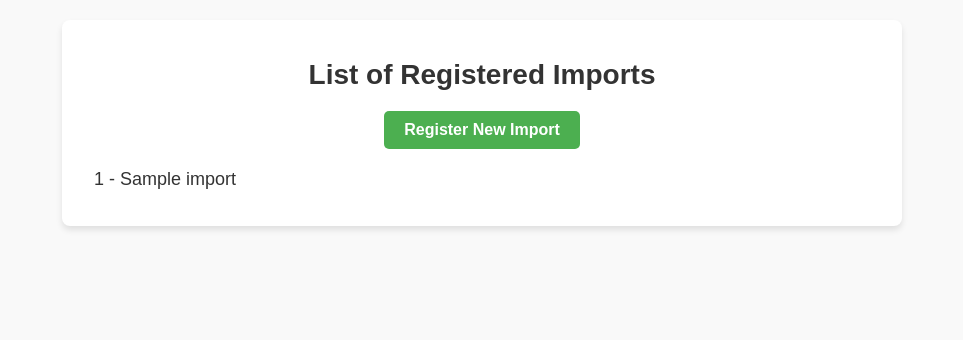
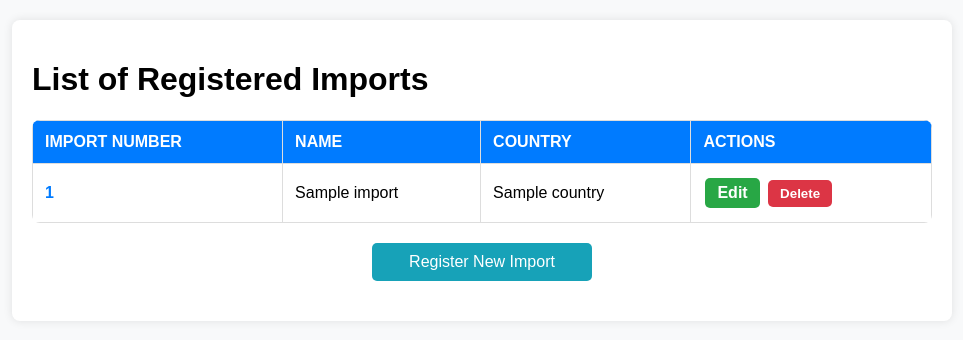
Before and after one commit to levankan/shipment, a Django app: template shipment/imports/templates/imports/import_list.html in a window 1280 px wide. Shown: the top 340 px of the page, without its empty margins (158-1121 px from the left). Run offline with Django 3.2, Linux system fonts and the light colour scheme; the template is opened without the code that fills it: most values are stand-ins (such as "Sample title", 1, 10 or a date in 2020).

Commit message:
Added all project files

```diff
--- a/shipment/imports/templates/imports/import_detail.html
+++ b/shipment/imports/templates/imports/import_detail.html
@@ -9,7 +9,7 @@
 </head>
 <body>
     <div class="container">
-        <h1>Import Details: {{ import.unique_number }}</h1>
+        <h1> {{ import.unique_number }} - {{ import.name }}</h1>
 
         <div class="import-info">
             <p><strong>Name:</strong> {{ import.name }}</p>
@@ -24,7 +24,7 @@
             <p><strong>Last Updated:</strong> {{ import.updated_at }}</p>
         </div>
 
-        <h2>Packages</h2>
+        <h2>Weight and Dimensions</h2>
         {% if import.packages.all %}
             <table class="package-table">
                 <thead>
--- a/shipment/imports/templates/imports/import_list.html
+++ b/shipment/imports/templates/imports/import_list.html
@@ -10,18 +10,40 @@
 <body>
     <div class="container">
         <h1>List of Registered Imports</h1>
+        <table>
+            <thead>
+                <tr>
+                    <th>Import Number</th>
+                    <th>Name</th>
+                    <th>Country</th>
+                    <th>Actions</th>
+                </tr>
+            </thead>
+            <tbody>
+                {% for import in imports %}
+                    <tr>
+                        <td><a href="{% url 'import_detail' import.unique_number %}">{{ import.unique_number }}</a></td>
+                        <td>{{ import.name }}</td>
+                        <td>{{ import.country }}</td>
+                        <td>
+                            <a href="{% url 'edit_import' import.unique_number %}" class="edit-button">Edit</a>
+                            <form action="{% url 'delete_import' import.unique_number %}" method="post" class="delete-form">
+                                {% csrf_token %}
+                                <button type="submit" class="delete-button">Delete</button>
+                            </form>
+                        </td>
+                    </tr>
+                {% empty %}
+                    <tr>
+                        <td colspan="4">No imports registered yet.</td>
+                    </tr>
+                {% endfor %}
+            </tbody>
+        </table>
+
         <div class="button-container">
-            <a href="{% url 'register_import' %}" class="button">Register New Import</a>
+            <a href="{% url 'register_import' %}" class="add-button">Register New Import</a>
         </div>
-        <ul class="import-list">
-            {% for import in imports %}
-                <li>
-                    <a href="{% url 'import_detail' import.unique_number %}" class="import-link">
-                        {{ import.unique_number }} - {{ import.name }}
-                    </a>
-                </li>
-            {% endfor %}
-        </ul>
     </div>
 </body>
 </html>
--- a/shipment/static/css/imports/import_list.css
+++ b/shipment/static/css/imports/import_list.css
@@ -1,72 +1,118 @@
-/* General body styles */
+/* General Page Styling */
 body {
-    font-family: 'Arial', sans-serif;
-    background-color: #f9f9f9;
-    color: #333;
+    font-family: Arial, sans-serif;
+    background-color: #f8f9fa;
     margin: 0;
-    padding: 0;
+    padding: 20px;
 }
 
-/* Container for the content */
 .container {
-    max-width: 800px;
-    margin: 20px auto;
+    max-width: 900px;
+    margin: auto;
     padding: 20px;
-    background-color: #fff;
+    background-color: white;
     border-radius: 8px;
-    box-shadow: 0 4px 6px rgba(0, 0, 0, 0.1);
+    box-shadow: 0 0 10px rgba(0, 0, 0, 0.1);
 }
 
-/* Header styles */
-h1 {
-    text-align: center;
-    color: #333;
-    margin-bottom: 20px;
-    font-size: 28px;
+/* Table Styling */
+table {
+    width: 100%;
+    border-collapse: collapse;
+    margin-top: 20px;
+    background-color: #ffffff;
+    border-radius: 8px;
+    overflow: hidden;
 }
 
-/* Button container and button styles */
-.button-container {
-    text-align: center;
-    margin-bottom: 20px;
+th, td {
+    border: 1px solid #ddd;
+    padding: 12px;
+    text-align: left;
 }
 
-.button {
-    display: inline-block;
-    background-color: #4CAF50;
+th {
+    background-color: #007bff;
     color: white;
-    text-decoration: none;
-    padding: 10px 20px;
-    border-radius: 5px;
-    font-size: 16px;
-    font-weight: bold;
-    transition: background-color 0.3s ease;
+    text-transform: uppercase;
 }
 
-.button:hover {
-    background-color: #45a049;
+td a {
+    text-decoration: none;
+    color: #007bff;
+    font-weight: bold;
 }
 
-/* List styles */
-.import-list {
-    list-style-type: none;
-    padding: 0;
+td a:hover {
+    text-decoration: underline;
 }
 
-.import-list li {
-    margin: 10px 0;
-    font-size: 18px;
+/* Action Buttons */
+.edit-button, .delete-button {
+    display: inline-block;
+    padding: 6px 12px;
+    margin: 2px;
+    border-radius: 5px;
+    text-align: center;
+    text-decoration: none;
+    font-weight: bold;
+    border: none;
+    cursor: pointer;
 }
 
-.import-link {
-    text-decoration: none;
-    color: #333;
-    padding: 8px 12px;
-    border-radius: 4px;
-    transition: background-color 0.3s ease, color 0.3s ease;
+.edit-button {
+    background-color: #28a745;
+    color: white;
 }
 
-.import-link:hover {
-    background-color: #f0f0f0;
-    color: #4CAF50;
+.edit-button:hover {
+    background-color: #218838;
 }
+
+.delete-button {
+    background-color: #dc3545;
+    color: white;
+}
+
+.delete-button:hover {
+    background-color: #c82333;
+}
+
+/* Delete Form */
+.delete-form {
+    display: inline-block;
+}
+
+/* Register Button */
+.add-button {
+    display: block;
+    width: 200px;
+    text-align: center;
+    margin: 20px auto;
+    padding: 10px;
+    background-color: #17a2b8;
+    color: white;
+    font-size: 16px;
+    text-decoration: none;
+    border-radius: 5px;
+}
+
+.add-button:hover {
+    background-color: #138496;
+}
+
+/* Responsive Design */
+@media (max-width: 768px) {
+    table {
+        font-size: 14px;
+    }
+
+    th, td {
+        padding: 10px;
+    }
+
+    .edit-button, .delete-button {
+        font-size: 12px;
+        padding: 5px 10px;
+    }
+}
```
Also changed, not shown: shipment/imports/forms.py (+6 -19 lines), shipment/imports/models.py (+40 -30 lines), shipment/imports/templates/imports/delete_import.html (added, +21 -0 lines), shipment/imports/templates/imports/edit_import.html (added, +23 -0 lines), shipment/imports/templates/imports/register_import.html (+94 -13 lines), shipment/imports/urls.py (+7 -4 lines), shipment/imports/views.py (+116 -30 lines), shipment/db.sqlite3, shipment/imports/migrations/0006_import_package_type_alter_package_package_type_and_more.py (added), shipment/imports/migrations/0007_remove_import_package_type.py (added).
